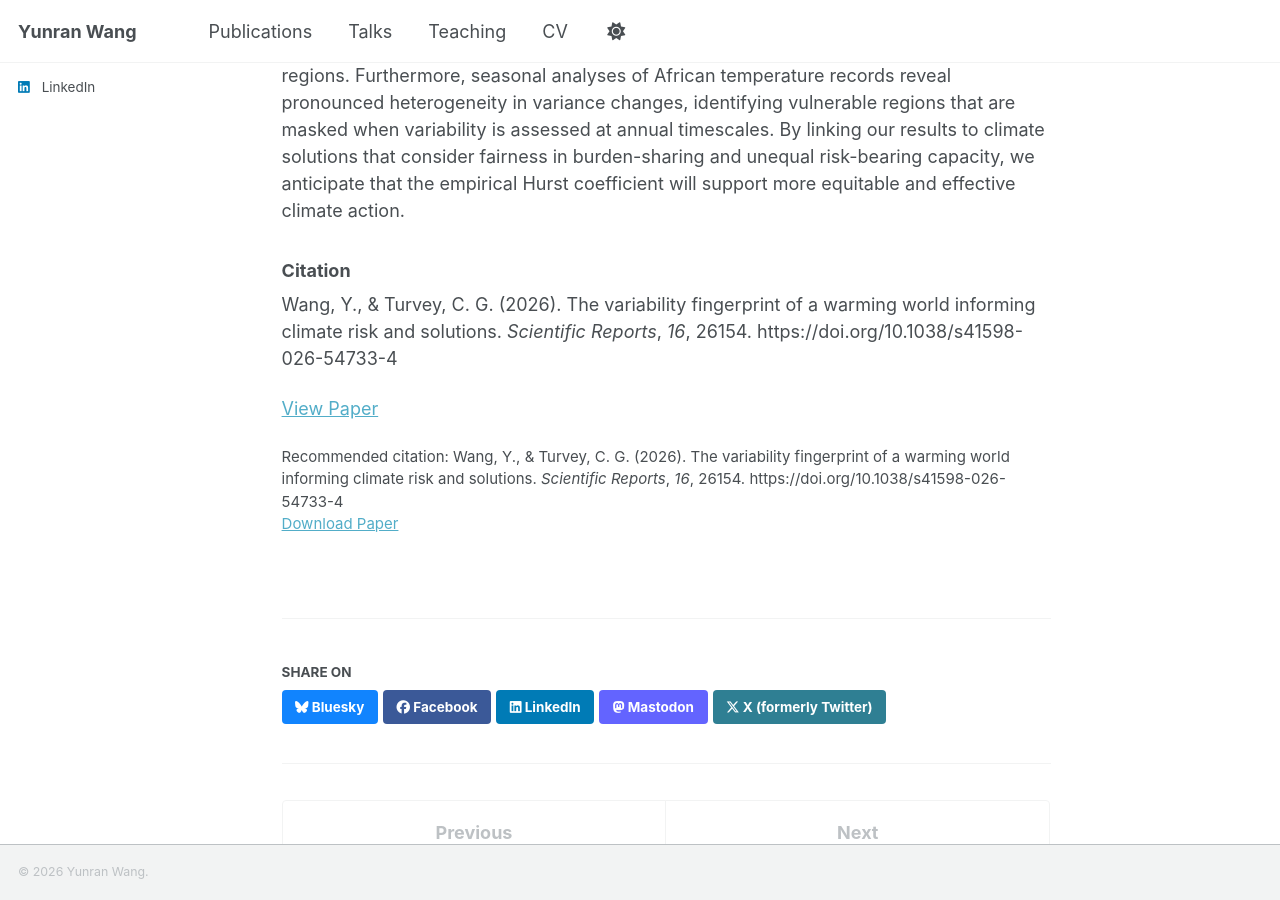
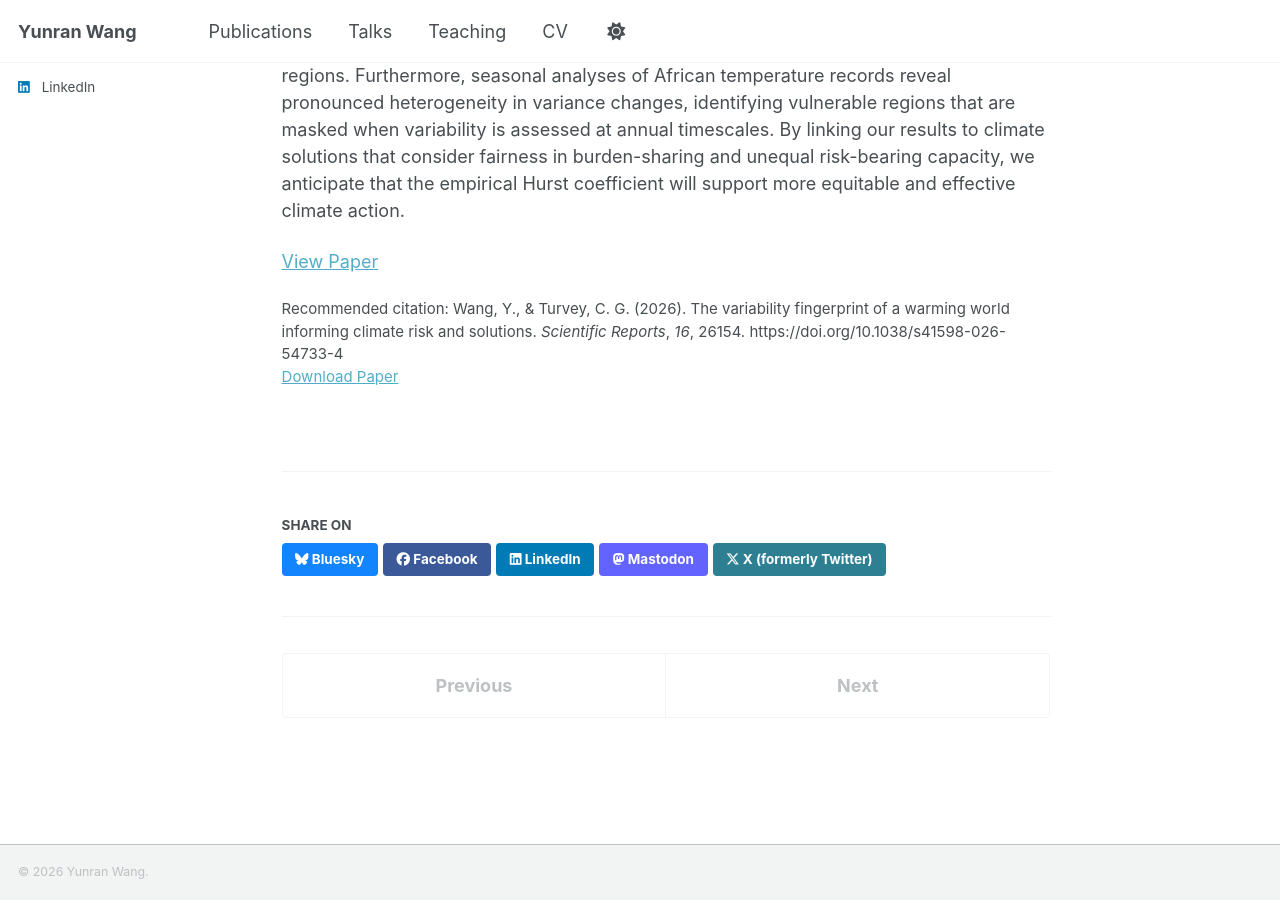
Before and after one commit to wangyunr/wangyunr.github.io, a Jekyll site: the page built from _publications/2026-06-06-variability-fingerprint-warming-world.md, in a window 1280 px wide and 900 px high, scrolled down 525 px. Built offline with Jekyll 4.4.1, drawn with Linux system fonts in a browser that asks for light colours; a style sheet for code colours, icons or effects is not loaded.

Commit message:
Update 2026-06-06-variability-fingerprint-warming-world.md

```diff
--- a/_publications/2026-06-06-variability-fingerprint-warming-world.md
+++ b/_publications/2026-06-06-variability-fingerprint-warming-world.md
@@ -14,8 +14,4 @@ citation: 'Wang, Y., & Turvey, C. G. (2026). The variability fingerprint of a wa
 
 Global warming has become an increasingly urgent issue that must be addressed within a limited timeframe, as the debate over the overshoot pathway intensifies. Existing climate and socio-economic models inform our understanding but are too complex for timely action and non-expert use. To address these challenges, our stochastic framework leverages a one-box Ornstein–Uhlenbeck model with colored-noise forcing to characterize variance scaling in detrended temperatures and links this behavior to an empirical Hurst coefficient. The observed weakening of anti-persistence, as summarized by this coefficient, is then used to quantify changes in temperature variance relative to the pre-industrial era. Our empirical Hurst maps reveal patterns consistent with findings from global climate models, highlighting greater changes in temperature variance in equatorial regions, such as southeastern Amazonia and western Indonesia, than in high-latitude regions. Furthermore, seasonal analyses of African temperature records reveal pronounced heterogeneity in variance changes, identifying vulnerable regions that are masked when variability is assessed at annual timescales. By linking our results to climate solutions that consider fairness in burden-sharing and unequal risk-bearing capacity, we anticipate that the empirical Hurst coefficient will support more equitable and effective climate action.
 
-### Citation
-
-Wang, Y., & Turvey, C. G. (2026). The variability fingerprint of a warming world informing climate risk and solutions. *Scientific Reports*, *16*, 26154. https://doi.org/10.1038/s41598-026-54733-4
-
 [View Paper](https://www.nature.com/articles/s41598-026-54733-4)
```
